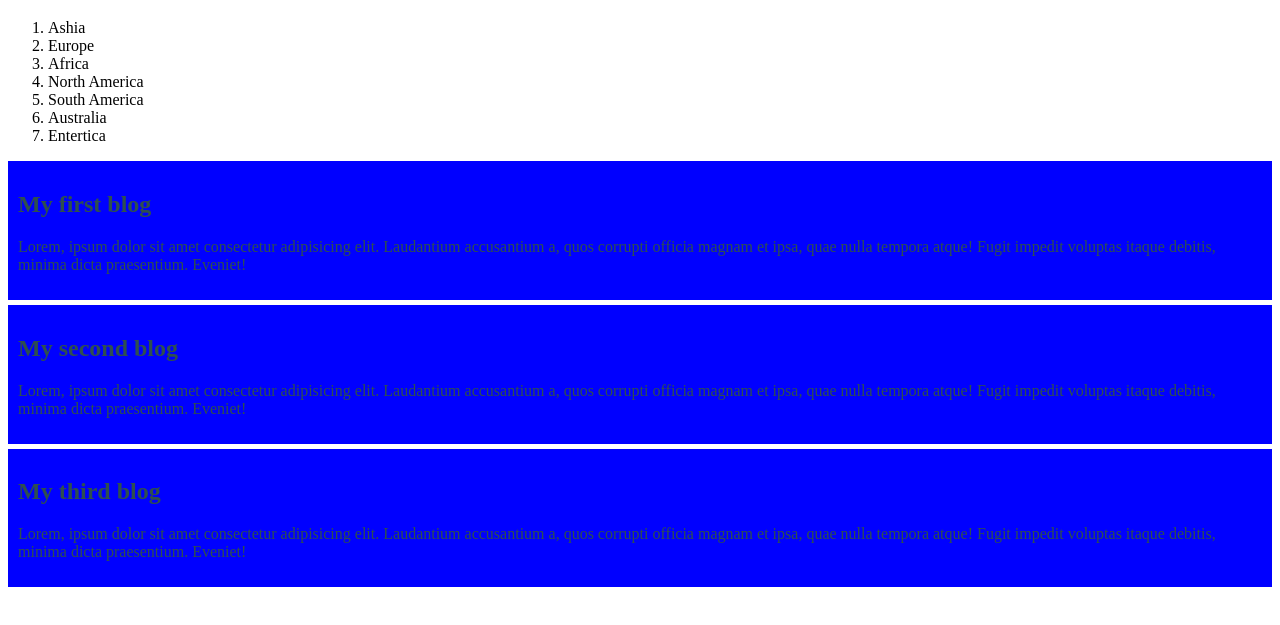
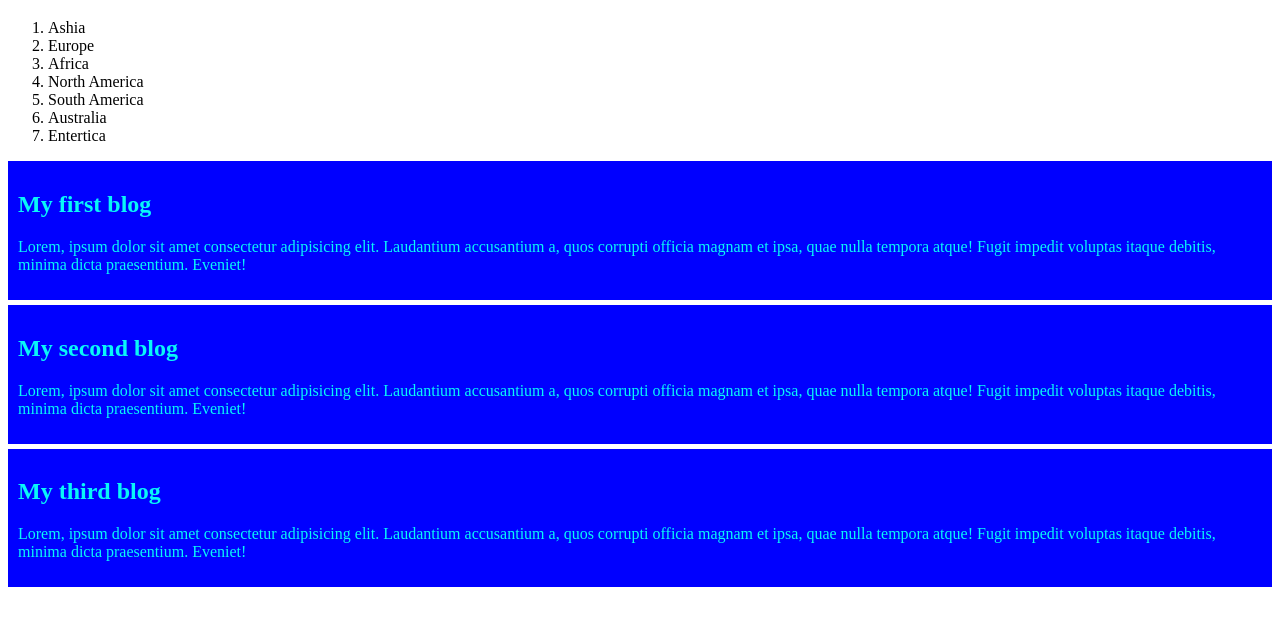
Before and after one commit to alkhabeer15/my-first-github-report, a plain HTML site: page index.html in a window 1280 px wide. Shown: the part 61-686 px from the top of the page. Drawn offline with Linux system fonts and the light colour scheme.

Commit message:
another blog

```diff
--- a/styles/hi.css
+++ b/styles/hi.css
@@ -1,6 +1,6 @@
 div{
     background-color: blue;
-    color: darkslategrey;
+    color: rgb(9, 247, 247);
     padding: 10px;
     margin-bottom: 5px;
 }
```
Also changed, not shown: index.html (renamed from hello.html).
